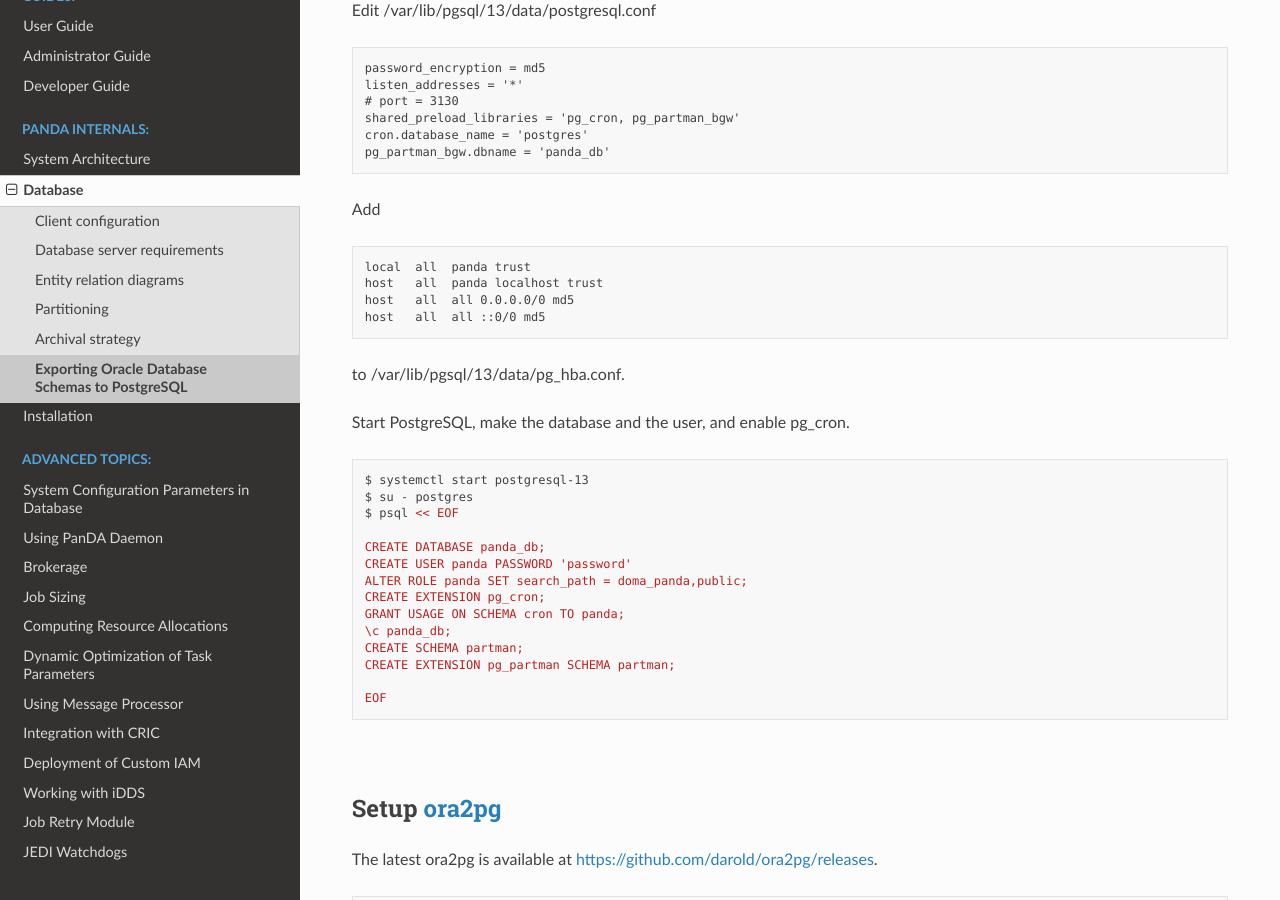
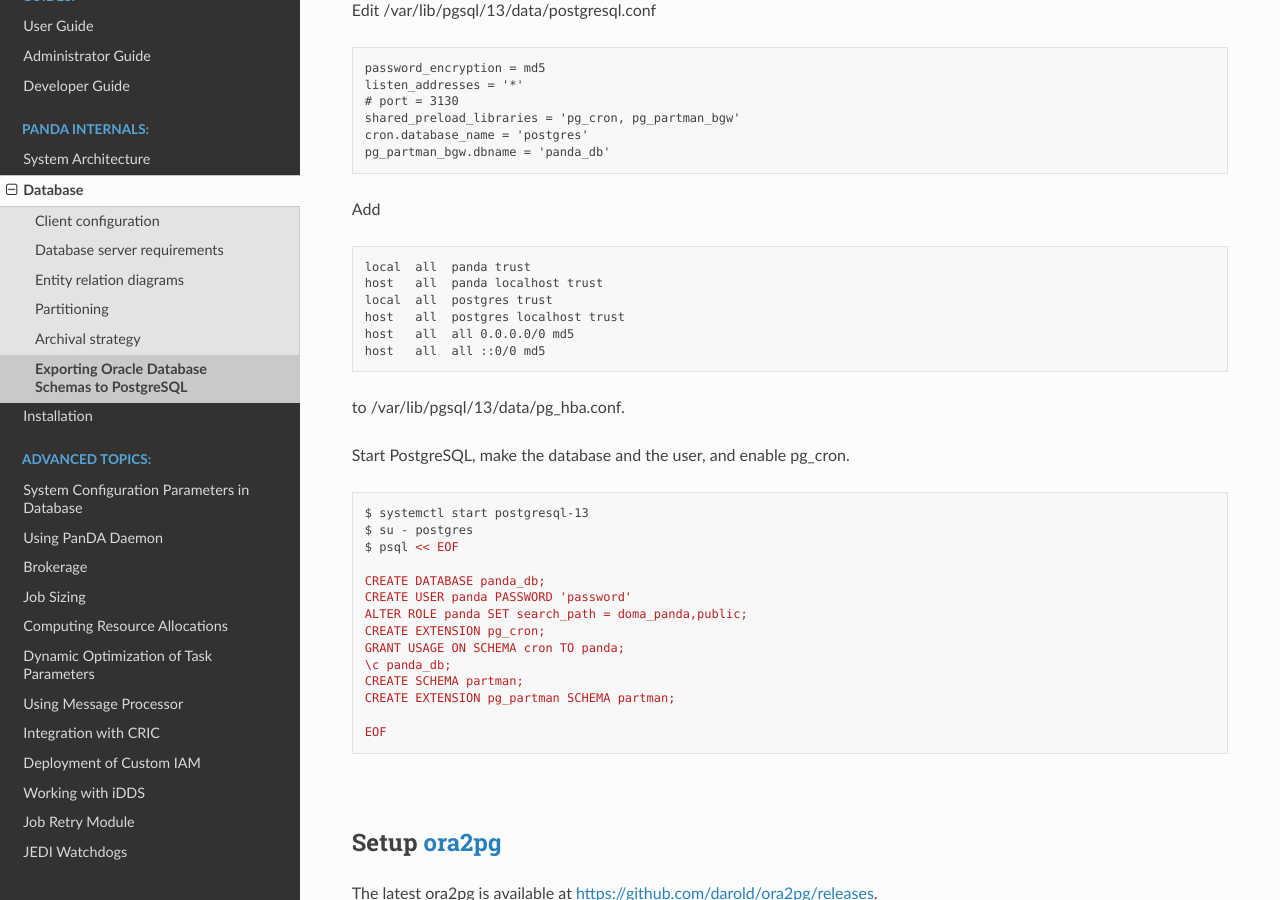
Before and after one commit to PanDAWMS/panda-docs, a Sphinx documentation site: the page built from docs/source/database/postgres.rst, in a window 1280 px wide and 900 px high, scrolled down 447 px. Built offline with Sphinx 7.4.7 and the Read the Docs theme 2.0.0, drawn with Linux system fonts in a browser that asks for light colours.

Commit message:
postgres

```diff
--- a/docs/source/database/postgres.rst
+++ b/docs/source/database/postgres.rst
@@ -34,6 +34,8 @@
 
   local  all  panda trust
   host   all  panda localhost trust
+  local  all  postgres trust
+  host   all  postgres localhost trust
   host   all  all 0.0.0.0/0 md5
   host   all  all ::0/0 md5
 
```
